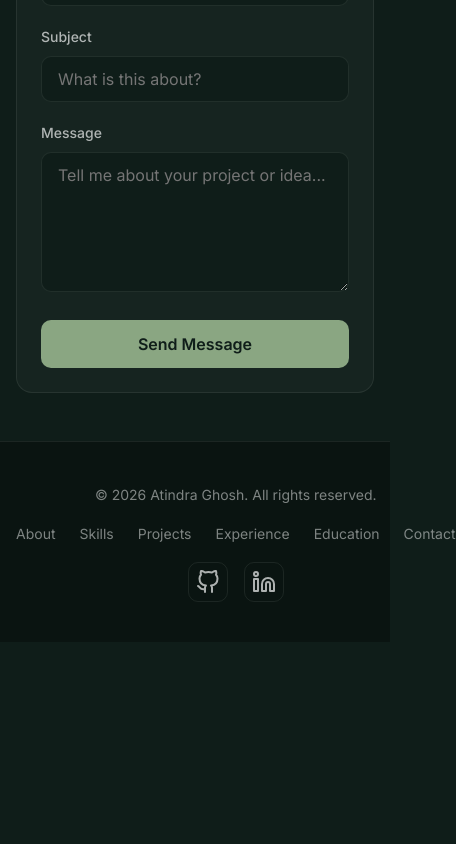
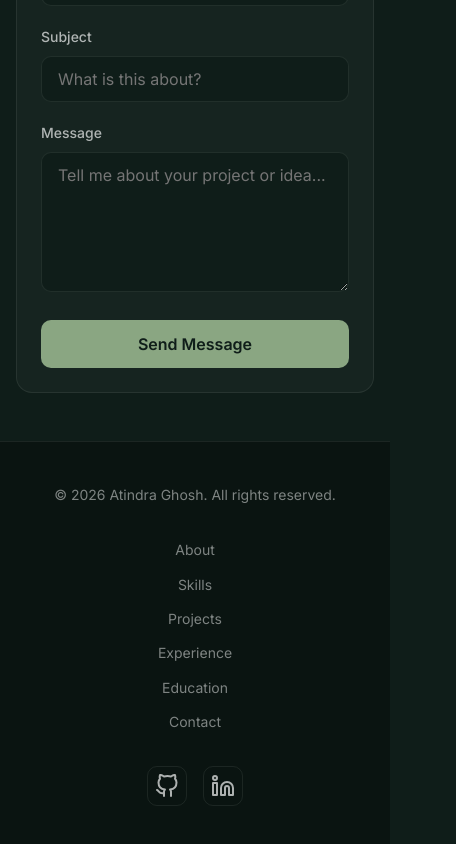
Before and after one commit to WEBX2024/Portfolio, a React (Vite) app in the folder client/: page / in a window 390 px wide. Shown: the part 8842-9686 px from the top of the page, 456 px wide, since content can reach past the window. Before the commit the page ends 9484 px from the top, so only its background shows below. Built offline with nearby package versions, Linux system fonts and the light colour scheme.

Commit message:
Solved horizontal scrolling

```diff
--- a/client/src/styles/components.css
+++ b/client/src/styles/components.css
@@ -1067,6 +1067,15 @@
   .footer__inner {
     flex-direction: column;
     text-align: center;
+    gap: var(--space-8);
+  }
+
+  .footer__links {
+    display: grid;
+    grid-template-columns: 1fr;
+    gap: var(--space-3);
+    width: 100%;
+    text-align: center;
   }
 }
 
--- a/client/src/styles/index.css
+++ b/client/src/styles/index.css
@@ -112,6 +112,7 @@ html {
   scroll-behavior: smooth;
   scroll-padding-top: var(--navbar-height);
   -webkit-text-size-adjust: 100%;
+  overflow-x: hidden;
 }
 
 body {
```
